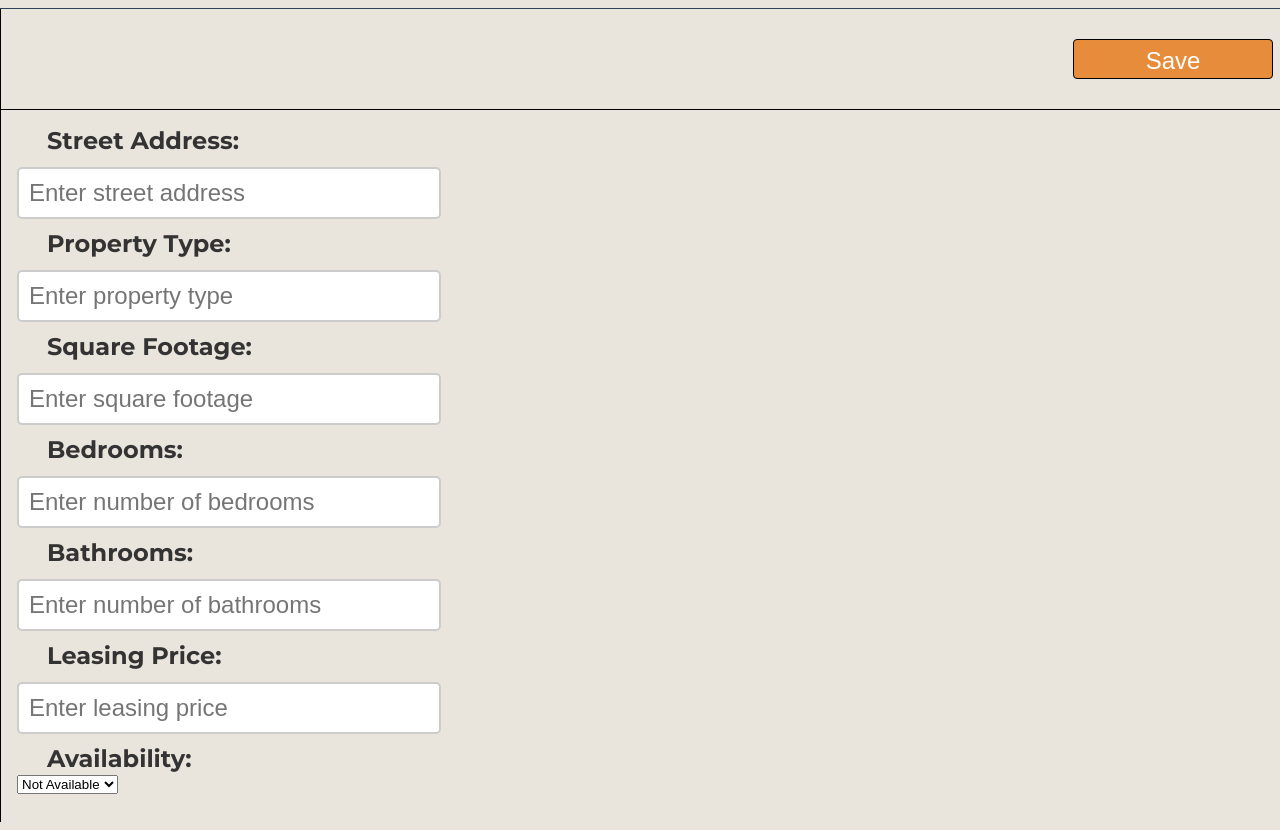
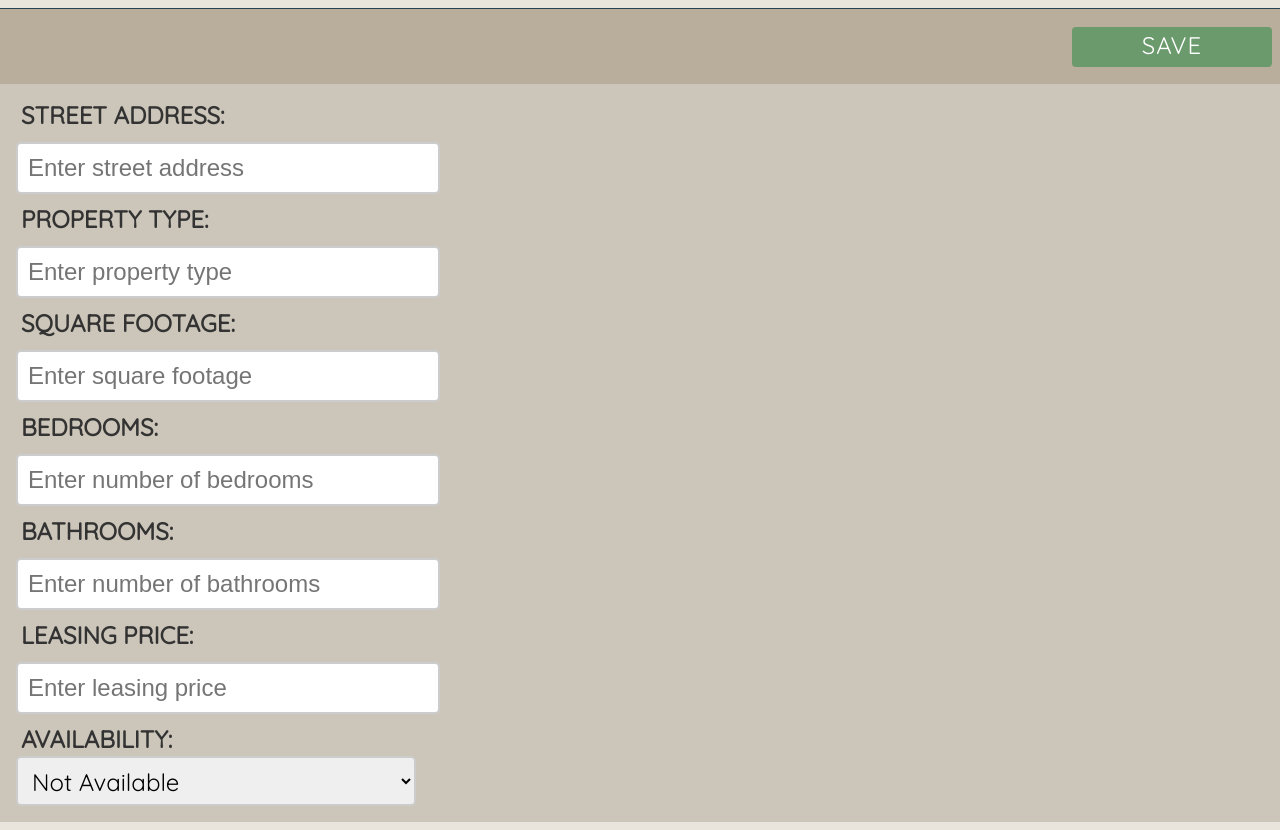
Before and after one commit to SirDanielIII/CISC-327-Project, a Flask app: template app/templates/managementProperties/property.html in a window 1280 px wide. Shown: the part 106-936 px from the top of the page. Run offline with Flask 3, Linux system fonts and the light colour scheme; the template is opened without the code that fills it, so the values that code supplies are empty; parts of the project's set-up code (start-up, migrations or seed data) failed here and were passed over.

Commit message:
This better work, ui changes

```diff
--- a/app/static/managementAccount.css
+++ b/app/static/managementAccount.css
@@ -3,16 +3,18 @@
     flex-direction: column;
     width: 100%;
     height: 100%;
-    border-left: 1px black solid;
+    background-color: #CCC5B9;
+    box-sizing: border-box;
 }
 .OutputOptionsBar {
     width: 100%;
-    height: 100px;
-    border-bottom: 1px black solid;
+    height: 75px;
+    background-color: #B9AE9C;
     display: flex;
     justify-content: flex-end;
     align-items: center;
     flex-shrink: 0;
+    box-sizing: border-box;
 }
 .OptionsButton {
     width: 200px;
@@ -21,30 +23,38 @@
     border-radius: 4px;
     text-align: center;
     padding-top: 7px;
-    border: 1px black solid;
+    border: 0px #6B9A6D solid;
     transition: background-color 0.3s;
-    background-color: #e78c3b;
+    background-color: #6B9A6D;
     color: #ffffff;
     margin: 0 0.5rem;
     cursor: pointer;
+    font-family: 'Quicksand', sans-serif;
+    line-height: 10px;
+    letter-spacing: 1px;
+}
+.OptionsButton:hover {
+    background-color: #636363;
 }
 .view {
     position: relative;
     align-items: center;
     top: 180px;
     display: block;
-    width: 200px;
+    width: 150px;
     height: 40px;
     font-size: 24px;
     border-radius: 4px;
     text-align: center;
     padding-top: 7px;
-    border: 1px black solid;
+    border: #2B4156 solid;
     transition: background-color 0.3s;
-    background-color: #e78c3b;
+    background-color: #2B4156;
     color: #ffffff;
     margin: 0 auto;
     cursor: pointer;
+    font-family: 'Quicksand', sans-serif;
+    line-height: 10px;
 }
 .PropertyTabs {
     display: flex;
@@ -54,8 +64,7 @@
 .propertyTab {
     width: 290px;
     height: 245px;
-    background: #c271b7;
-    border: 1px black solid;
+    background: #AE9E84;
     margin: 0.5rem;
     position: relative;
 }
@@ -65,8 +74,9 @@
     height: 16px;
     left: 8px;
     top: 8px;
+    border-radius: 3px;
     position: absolute;
-    border: 1px black solid;
+    background-color: #636363;
     cursor: pointer;
 }
 .selected {
@@ -83,13 +93,13 @@
     overflow-y: auto;
 }
 label {
-    font-family: 'Montserrat', sans-serif;
+    font-family: 'Quicksand', sans-serif;
     font-size: 24px;
     font-weight: bold;
     margin-bottom: 2px;
     display: block;
     color: #333;
-    padding-left: 30px;
+    padding-left: 5px;
 }
 input[type="text"] {
     width: 50%;
@@ -107,3 +117,13 @@ input[type="text"]:focus {
     outline: none;
     box-shadow: 0 0 5px rgba(1, 85, 78, 0.5);
 }
+select {
+    font-size: 24px;
+    padding: 10px;
+    height: 50px;
+    width: 50%;
+    max-width: 400px;
+    border: 2px solid #ccc;
+    border-radius: 5px;
+    font-family: 'Quicksand', sans-serif;
+}
--- a/app/static/style.css
+++ b/app/static/style.css
@@ -16,15 +16,19 @@ button {
     font-size: 24px;
     border-radius: 4px;
     text-align: left;
-    border: 1px black solid;
+    /* border: 1px black solid; */
 }
 .secondary-nav-btn {
+    border: #708671;
     background-color: #708671;
     color: #ffffff;
     cursor: pointer;
     width: 87%;
     margin: 0.25rem;
     transition: background-color 0.3s ease;
+    font-family: 'Quicksand', sans-serif;
+    font-size: 20px;
+    line-height: 28px;
 }
 .secondary-nav-btn:hover {
     background-color: #636363;
@@ -36,7 +40,7 @@ button {
     width: 417px;
     min-width: 196px;
     height: 100%;
-    border-right: 1px black solid;
+    background-color: #CCC5B9;
     display: flex;
     flex-direction: column;
     align-items: center;
@@ -47,7 +51,7 @@ button {
     text-align: center;
     color: #2B4156;
     font-size: 32px;
-    font-family: 'Playfair Display', serif; /* Add font-family in quotes */
+    font-family: 'Playfair Display', serif;
     font-weight: 400;
     letter-spacing: 5px;
     margin: 0;
@@ -56,7 +60,7 @@ button {
     text-align: center;
     color: black;
     font-size: 19px;
-    font-family: 'Quicksand', sans-serif; /* Add font-family in quotes */
+    font-family: 'Quicksand', sans-serif;
     font-weight: 400;
     letter-spacing: 10px;
     margin: 0;
@@ -65,6 +69,8 @@ button {
     color: #2B4156;
     font-size: 24px;
     font-weight: 500;
+    font-family: 'Quicksand', sans-serif;
+    padding-right: 10px;
     white-space: nowrap;
 }
 .nav-logo {
--- a/app/templates/base.html
+++ b/app/templates/base.html
@@ -57,20 +57,20 @@
         {% if current_user.is_authenticated and current_user.account_type.value == 2 %}
         <div class="Sidebar">
             <button class="secondary-nav-btn">
-                Messages
+                MESSAGES
             </button>
             <button class="secondary-nav-btn">
-                Tenants
+                TENANTS
             </button>
             <button class="secondary-nav-btn">
-                Requests
+                REQUESTS
             </button>
             <button class="secondary-nav-btn {% block properties_classes %}{% endblock %}"
                     onclick="location.href='/properties'">
-                Properties
+                PROPERTIES
             </button>
             <button class="secondary-nav-btn">
-                Reports and Analytics
+                REPORTS AND ANALYTICS
             </button>
         </div>
         {% endif %}
--- a/app/templates/managementProperties/properties.html
+++ b/app/templates/managementProperties/properties.html
@@ -15,7 +15,7 @@
             <button class="OptionsButton"
                     style="margin-right: 1rem;"
                     onclick="location.href='/add_property'">
-                Add
+                ADD
             </button>
         </div>
         <div class="PropertyTabs" id="PropertiesContainer">
--- a/app/templates/managementProperties/property.html
+++ b/app/templates/managementProperties/property.html
@@ -15,54 +15,54 @@
     <div class="OutputPlacement">
         <div class="OutputOptionsBar">
             <button type="submit" form="property-form" class="OptionsButton">
-                Save
+                SAVE
             </button>
         </div>
         <form class="property-form" id="property-form" method="post">
             {% if property == None %}
-                <label for="streetAddress">Street Address:</label>
+                <label for="streetAddress">STREET ADDRESS:</label>
                 <input type="text" name="streetAddress" value="" placeholder="Enter street address" />
 
-                <label for="ptype">Property Type:</label>
+                <label for="ptype">PROPERTY TYPE:</label>
                 <input type="text" name="ptype" value="" placeholder="Enter property type" />
 
-                <label for="sqft">Square Footage:</label>
+                <label for="sqft">SQUARE FOOTAGE:</label>
                 <input type="text" name="sqft" value="" placeholder="Enter square footage" />
 
-                <label for="bdr">Bedrooms:</label>
+                <label for="bdr">BEDROOMS:</label>
                 <input type="text" name="bdr" value="" placeholder="Enter number of bedrooms" />
 
-                <label for="btr">Bathrooms:</label>
+                <label for="btr">BATHROOMS:</label>
                 <input type="text" name="btr" value="" placeholder="Enter number of bathrooms" />
 
-                <label for="price">Leasing Price:</label>
+                <label for="price">LEASING PRICE:</label>
                 <input type="text" name="price" value="" placeholder="Enter leasing price" />
 
-                <label for="availability">Availability:</label>
+                <label for="availability">AVAILABILITY:</label>
                 <select id="availability" name="availability">
                     <option value="available">Available</option>
                     <option value="notAvailable">Not Available</option>
                 </select>
             {% else %}
-                <label for="streetAddress">Street Address:</label>
+                <label for="streetAddress">STREET ADDRESS:</label>
                 <input type="text" name="streetAddress" value="{{ property.address }}" placeholder="Enter street address" />
 
-                <label for="ptype">Property Type:</label>
+                <label for="ptype">PROPERTY TYPE:</label>
                 <input type="text" name="ptype" value="{{ property.property_type }}" placeholder="Enter property type" />
 
-                <label for="sqft">Square Footage:</label>
+                <label for="sqft">SQUARE FOOTAGE:</label>
                 <input type="text" name="sqft" value="{{ property.square_footage }}" placeholder="Enter square footage" />
 
-                <label for="bdr">Bedrooms:</label>
+                <label for="bdr">BEDROOMS:</label>
                 <input type="text" name="bdr" value="{{ property.bedrooms }}" placeholder="Enter number of bedrooms" />
 
-                <label for="btr">Bathrooms:</label>
+                <label for="btr">BATHROOMS:</label>
                 <input type="text" name="btr" value="{{ property.bathrooms }}" placeholder="Enter number of bathrooms" />
 
-                <label for="price">Leasing Price:</label>
+                <label for="price">LEASING PRICE:</label>
                 <input type="text" name="price" value="{{ property.rent_per_month }}" placeholder="Enter leasing price" />
 
-                <label for="availability">Availability:</label>
+                <label for="availability">AVAILABILITY:</label>
                 <select id="availability" name="availability">
                     <option value="available"
                     {% if property.available %}
```
Also changed, not shown: app/static/homePage.css (+3 -5 lines).
